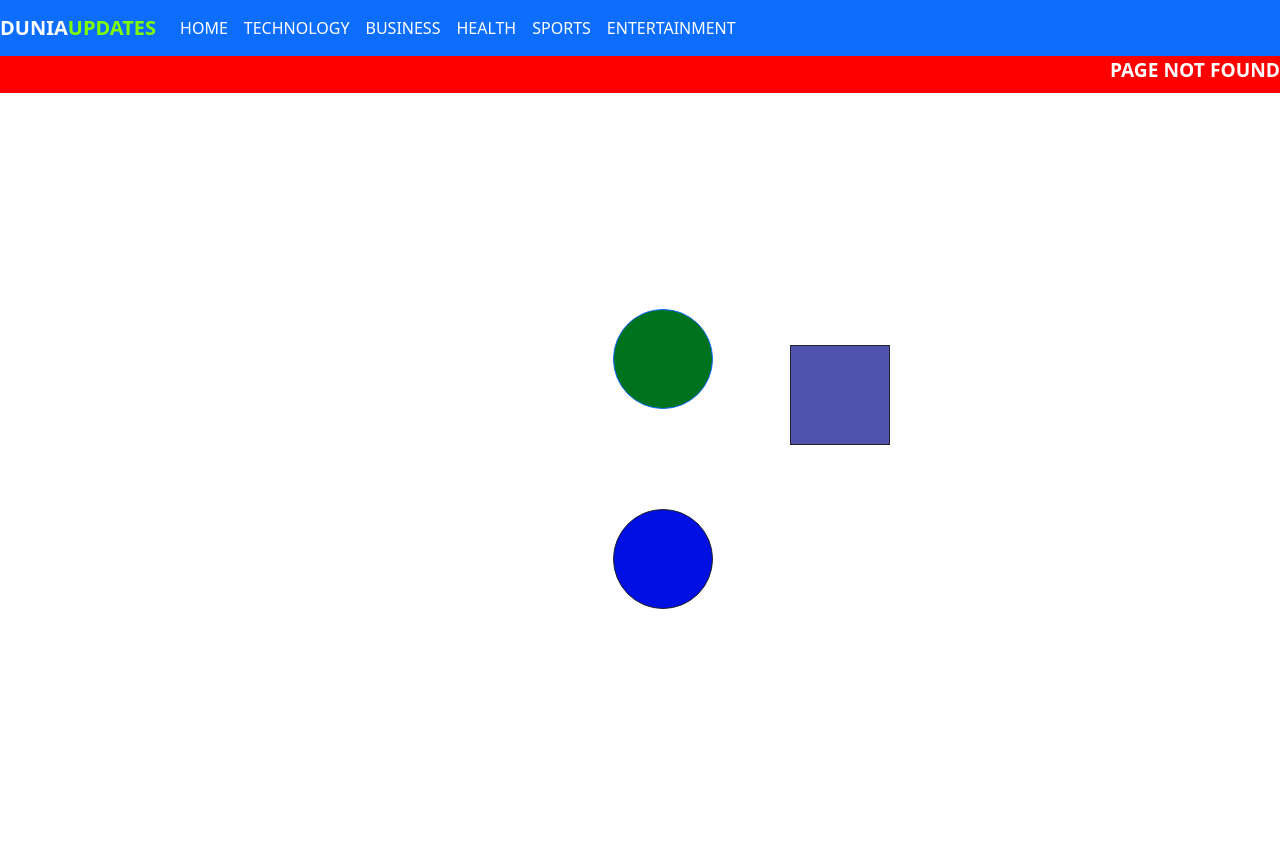
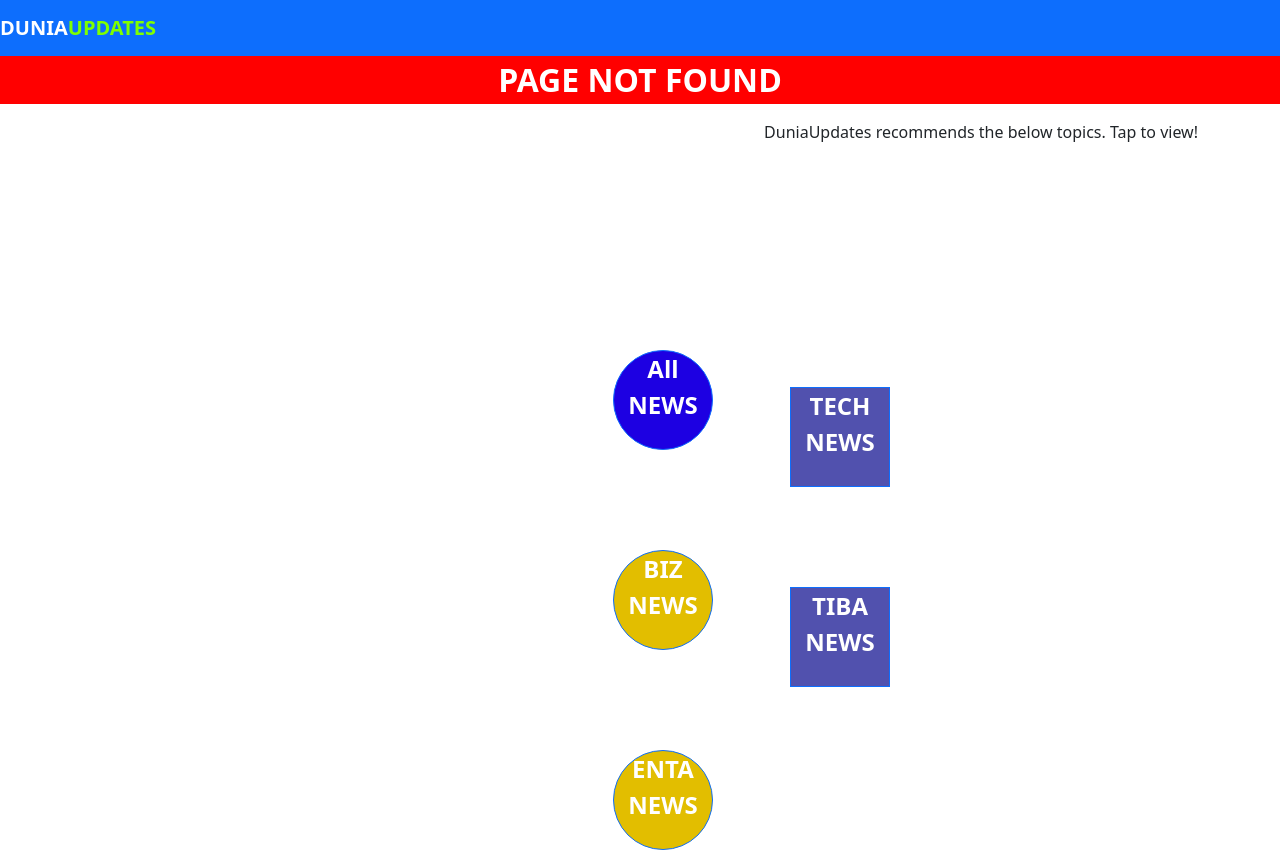
Before and after one commit to MalombaKevin/Dunia-Updates, a Flask app: template app/templates/error.html in a window 1280 px wide. Before the commit the page ends 609 px from the top, so only its background shows below. Run offline with Flask 2, Linux system fonts and the light colour scheme; the template is opened without the code that fills it, so the values that code supplies are empty; parts of the project's set-up code (start-up, migrations or seed data) failed here and were passed over.

Commit message:
style:error page: optimize error page

```diff
--- a/app/static/error.css
+++ b/app/static/error.css
@@ -3,7 +3,7 @@
     height: 100px;
     background-color: red;
     position: relative;
-    animation-name: example;
+    animation-name: one;
     animation-duration: 4s;
     animation-iteration-count: infinite;
     /* margin-top:15%; */
@@ -11,18 +11,18 @@
     border-radius: 50%;
   }
 
-  @keyframes example {
+  @keyframes one {
     0%   {background-color:red; left:0px; top:0px;}
-    25%  {background-color:yellow; left:200px; top:0px;}
-    50%  {background-color:blue; left:200px; top:200px;}
-    75%  {background-color:green; left:0px; top:200px;}
+    25%  {background-color:blue; left:200px; top:0px;}
+    50%  {background-color:red; left:200px; top:200px;}
+    75%  {background-color:blue; left:0px; top:200px;}
     100% {background-color:red; left:0px; top:0px;}
   }
 
   p{
       background-color:red;
       color:white;
-      font-size:larger;
+      font-size:xx-large;
       font-weight: 900;
   }
 
@@ -40,10 +40,10 @@
   }
 
   @keyframes malomba {
-    0%   {background-color:yellow; left:0px; top:0px;}
-    25%  {background-color:red; left:200px; top:0px;}
-    50%  {background-color:green; left:200px; top:200px;}
-    75%  {background-color:blue; left:0px; top:200px;}
+    0%   {background-color:black; left:0px; top:0px;}
+    25%  {background-color:gold; left:200px; top:0px;}
+    50%  {background-color:black; left:200px; top:200px;}
+    75%  {background-color:gold; left:0px; top:200px;}
     100% {background-color:black; left:0px; top:0px;}
   }
 
@@ -68,3 +68,48 @@
     75%  {background-color:green; left:0px; top:200px;}
     100% {background-color:red; left:0px; top:0px;}
   }
+
+  .error4 {
+    width: 100px;
+    height: 100px;
+    background-color: red;
+    position: relative;
+    animation-name: example;
+    animation-duration: 4s;
+    animation-iteration-count: infinite;
+    animation-direction: reverse;
+    /* margin-top:15%; */
+    border:1px solid;
+    /* border-radius: 50%; */
+  }
+
+  @keyframes example {
+    0%   {background-color:green; left:0px; top:0px;}
+    25%  {background-color:purple; left:200px; top:0px;}
+    50%  {background-color:green; left:200px; top:200px;}
+    75%  {background-color:purple; left:0px; top:200px;}
+    100% {background-color:green; left:0px; top:0px;}
+  }
+
+
+  .error5 {
+    width: 100px;
+    height: 100px;
+    background-color: red;
+    position: relative;
+    animation-name: example;
+    animation-duration: 4s;
+    animation-iteration-count: infinite;
+    animation-direction: reverse;
+    /* margin-top:15%; */
+    border:1px solid;
+    /* border-radius: 50%; */
+  }
+
+  @keyframes example {
+    0%   {background-color:red; left:0px; top:0px;}
+    25%  {background-color:yellow; left:200px; top:0px;}
+    50%  {background-color:blue; left:200px; top:200px;}
+    75%  {background-color:green; left:0px; top:200px;}
+    100% {background-color:red; left:0px; top:0px;}
+  }
--- a/app/templates/error.html
+++ b/app/templates/error.html
@@ -1,45 +1,60 @@
 <!DOCTYPE html>
 <html lang="en">
+
 <head>
   <meta charset="UTF-8">
   <meta http-equiv="X-UA-Compatible" content="IE=edge">
   <meta name="viewport" content="width=device-width, initial-scale=1.0">
-    <link rel="stylesheet" href="https://cdn.jsdelivr.net/npm/bootstrap@5.1.3/dist/css/bootstrap.min.css" integrity="sha384-1BmE4kWBq78iYhFldvKuhfTAU6auU8tT94WrHftjDbrCEXSU1oBoqyl2QvZ6jIW3" crossorigin="anonymous">
+  <link rel="stylesheet" href="https://cdn.jsdelivr.net/npm/bootstrap@5.1.3/dist/css/bootstrap.min.css"
+    integrity="sha384-1BmE4kWBq78iYhFldvKuhfTAU6auU8tT94WrHftjDbrCEXSU1oBoqyl2QvZ6jIW3" crossorigin="anonymous">
   <link rel="stylesheet" href="static/error.css">
   <title>ERROR ENCOUNTERED BY DUNIAPP</title>
 </head>
+
 <body>
   <nav class="navbar navbar-expand-lg navbar-dark bg-primary">
-    <a class="navbar-brand" href="/"><span style="font-weight:900">DUNIA<span style="color:chartreuse">UPDATES</span></span></a>
+    <a class="navbar-brand" href="/"><span style="font-weight:900">DUNIA<span
+          style="color:chartreuse">UPDATES</span></span></a>
     <button class="navbar-toggler" type="button" data-toggle="collapse" data-target="#navbarNavAltMarkup"
       aria-controls="navbarNavAltMarkup" aria-expanded="false" aria-label="Toggle navigation">
       <span class="navbar-toggler-icon"></span>
     </button>
-    <div class="collapse navbar-collapse" id="navbarNavAltMarkup">
-      <div class="navbar-nav">
-        <a class="nav-item nav-link active" href="/">HOME <span class="sr-only"></span></a>
-        <a class="nav-item nav-link active" href="/tech">TECHNOLOGY  <span class="sr-only"></span></a>
-        <a class="nav-item nav-link active" href="/biz">BUSINESS<span class="sr-only"></span></a>
-        <a class="nav-item nav-link active" href="/health">HEALTH <span class="sr-only"></span></a>
-        <a class="nav-item nav-link active" href="/sports">SPORTS</a> <span class="sr-only"></span></a>
-        <a class="nav-item nav-link active" href="/enta">ENTERTAINMENT</a> <span class="sr-only"></span></a>
+  </nav>
+  <p align="center">
+    PAGE NOT FOUND
+  </p>
+  <div class="container">
+    <span>
+      <marquee behavior='alternate'>DuniaUpdates recommends the below topics. Tap to view!</marquee>
+    </span>
+  </div>
 
-      </div>
-    </div>
-  </nav>
-    <p><marquee behavior="alternate">PAGE NOT FOUND</marquee></p>
-
-    <div class="container-fluid" align="center">
-     <a href ="/"> <div class=" error">
-         <span style="color:white; font-weight:900; font-size:x-large;margin-top:4rem;"></span>
+  <div class="container-fluid col-sm-4" align="center">
+    <a href="/" style="text-decoration:none">
+      <div class=" error">
+        <span style="color:white; font-weight:900; font-size:x-large;margin-top:4rem;">All NEWS</span>
       </div>
     </a>
+    <a href="/tech" style="text-decoration:none">
       <div class="error2">
-        <span style="color:white; font-weight:900; font-size:x-large;margin-top:4rem;"></span>
+        <span style="color:white; font-weight:900; font-size:x-large;margin-top:4rem;">TECH NEWS</span>
       </div>
+    </a>
+    <a href="/biz" style="text-decoration:none">
       <div class=" error3">
-        <span style="color:white; font-weight:900; font-size:x-large;margin-top:4rem;"></span>
+        <span style="color:white; font-weight:900; font-size:x-large;margin-top:4rem;">BIZ NEWS</span>
       </div>
+    </a>
+    <a href="/health" style="text-decoration:none">
+      <div class="error4">
+        <span style="color:white; font-weight:900; font-size:x-large;margin-top:4rem;">TIBA NEWS</span>
+      </div>
+    </a>
+    <a href="/enta" style="text-decoration:none">
+      <div class=" error3">
+        <span style="color:white; font-weight:900; font-size:x-large;margin-top:4rem;">ENTA NEWS</span>
+      </div>
+    </a>
 
 
 
@@ -47,4 +62,5 @@
 
 
 </body>
+
 </html>
```
Lines whose indentation alone changed are shown as unchanged.
